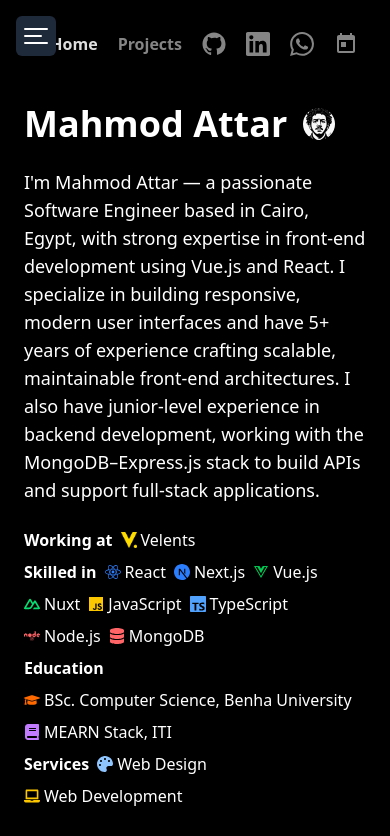
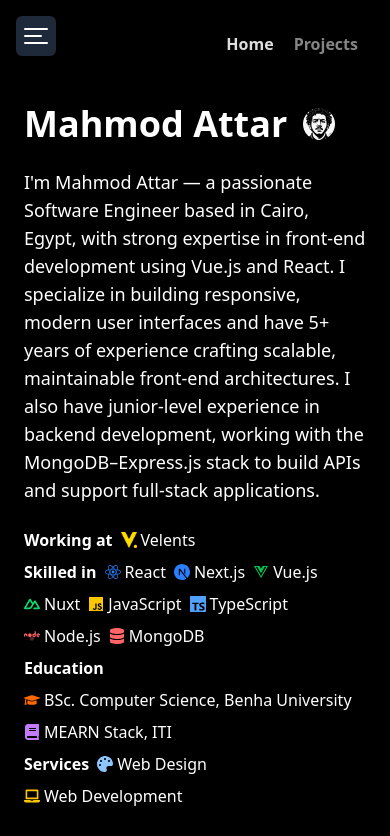
Before and after one commit to Attar74/portfolio, a React (Vite) app: page / in a window 390 px wide. Shown: the top 836 px of the page. Built offline with nearby package versions, Linux system fonts and the light colour scheme.

Commit message:
fix text bg

```diff
--- a/src/components/Navbar.jsx
+++ b/src/components/Navbar.jsx
@@ -224,7 +224,7 @@ const Navbar = () => {
               target="_blank"
               rel="noopener noreferrer"
               title="GitHub"
-              className="cursor-pointer no-underline text-inherit transition-opacity duration-200 opacity-60 hover:opacity-100 outline-none m-auto"
+              className="hidden md:inline cursor-pointer no-underline text-inherit transition-opacity duration-200 opacity-60 hover:opacity-100 outline-none m-auto"
             >
               <svg
                 xmlns="http://www.w3.org/2000/svg"
@@ -242,7 +242,7 @@ const Navbar = () => {
               target="_blank"
               rel="noopener noreferrer"
               title="LinkedIn"
-              className="cursor-pointer no-underline text-inherit transition-opacity duration-200 opacity-60 hover:opacity-100 outline-none m-auto"
+              className="hidden md:inline cursor-pointer no-underline text-inherit transition-opacity duration-200 opacity-60 hover:opacity-100 outline-none m-auto"
             >
               <svg
                 xmlns="http://www.w3.org/2000/svg"
@@ -260,7 +260,7 @@ const Navbar = () => {
               target="_blank"
               rel="noopener noreferrer"
               title="Whatsapp"
-              className="cursor-pointer no-underline text-inherit transition-opacity duration-200 opacity-60 hover:opacity-100 outline-none m-auto"
+              className="hidden md:inline cursor-pointer no-underline text-inherit transition-opacity duration-200 opacity-60 hover:opacity-100 outline-none m-auto"
             >
               <svg
                 xmlns="http://www.w3.org/2000/svg"
@@ -278,7 +278,7 @@ const Navbar = () => {
               target="_blank"
               rel="noopener noreferrer"
               title="Book a meeting"
-              className="cursor-pointer no-underline text-inherit transition-opacity duration-200 opacity-60 hover:opacity-100 outline-none m-auto"
+              className="hidden md:inline cursor-pointer no-underline text-inherit transition-opacity duration-200 opacity-60 hover:opacity-100 outline-none m-auto"
             >
               <svg
                 xmlns="http://www.w3.org/2000/svg"
```
